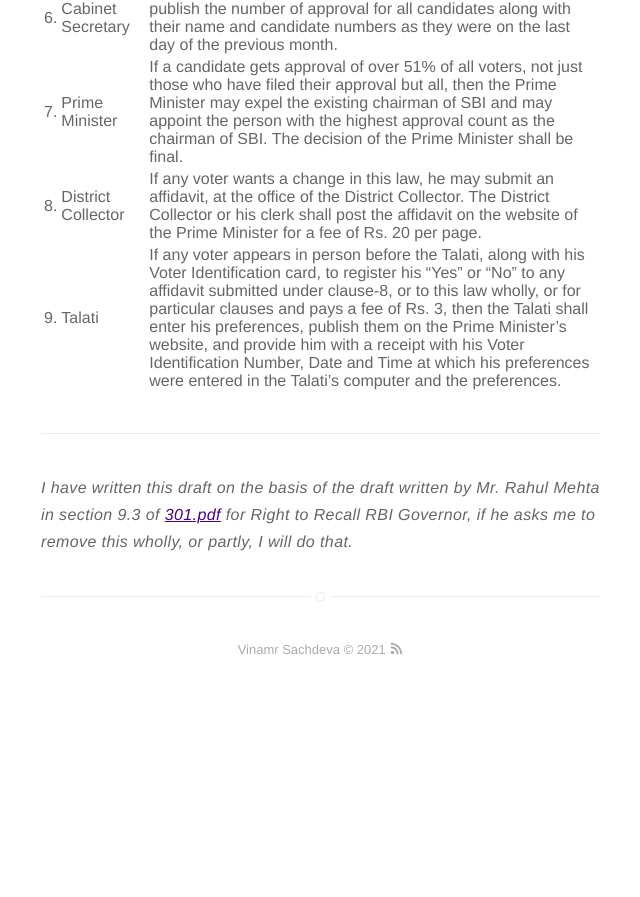
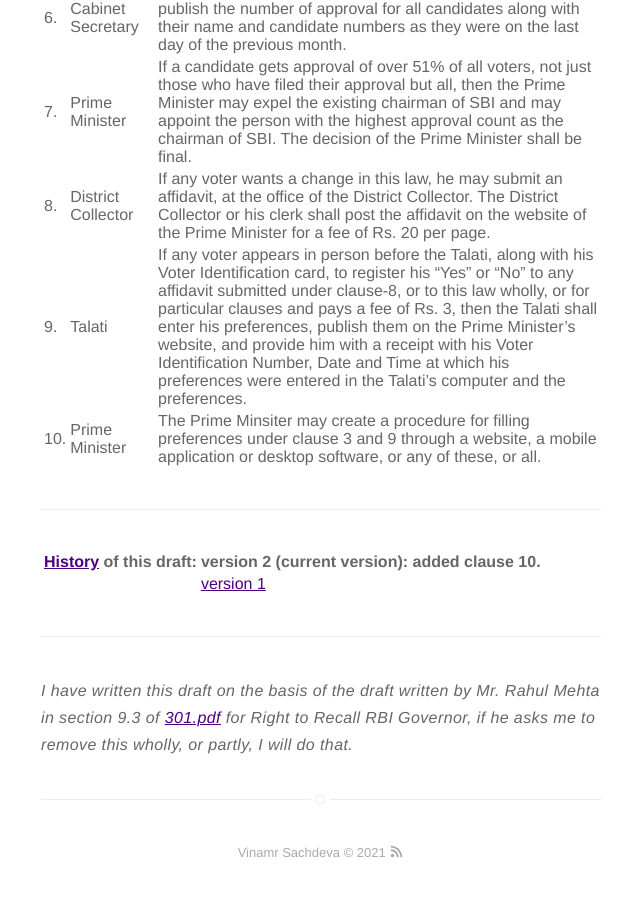
Before and after one commit to vinamrsachdeva/vinamrsachdeva.github.io, a Jekyll site: the page built from rtr-sbic.md, in a window 1280 px wide and 900 px high, scrolled down 1072 px. Shown: the top 897 px of the window, without its empty margins (319-959 px from the left). Built offline with Jekyll 4.4.1, drawn with Linux system fonts in a browser that asks for light colours; our own code applies the rules of GitHub Pages for plain Markdown files; before the commit the page ends 1769 px from its top, so only the background shows below that.

```diff
--- a/rtr-sbic.md
+++ b/rtr-sbic.md
@@ -11,6 +11,13 @@
 | 7. | Prime Minister              | If a candidate gets approval of over 51% of all voters, not just those who have filed their approval but all, then the Prime Minister may expel the existing chairman of SBI and may appoint the person with the highest approval count as the chairman of SBI. The decision of the Prime Minister shall be final.                                                                                                                                                                                               |
 | 8. | District Collector          | If any voter wants a change in this law, he may submit an affidavit, at the office of the District Collector. The District Collector or his clerk shall post the affidavit on the website of the Prime Minister for a fee of Rs. 20 per page.                                                                                                                                                                                                                                                                    |
 | 9. | Talati                      | If any voter appears in person before the Talati, along with his Voter Identification card, to register his “Yes” or “No” to any affidavit submitted under clause-8, or to this law wholly, or for particular clauses and pays a fee of Rs. 3, then the Talati shall enter his preferences, publish them on the Prime Minister’s website, and provide him with a receipt with his Voter Identification Number, Date and Time at which his preferences were entered in the Talati’s computer and the preferences. |
+| 10. | Prime Minister | The Prime Minsiter may create a procedure for filling preferences under clause 3 and 9 through a website, a mobile application or desktop software, or any of these, or all.|
+
+<hr>
+
+| [History](https://github.com/vinamrsachdeva/vinamrsachdeva.github.io/commits/main/rtr-sbic.md) of this draft: | version 2 (current version): added clause 10. |
+| --- | --- |
+| | [version 1](https://github.com/vinamrsachdeva/vinamrsachdeva.github.io/commit/48cde578773f6d8ee85a7972b0c519a83575d747#diff-0b29d1eaf13d319b3fc36abc57abd75533c8a93e9ded8828cd10580a272e1a6e) |
 
 <hr>
 
```
